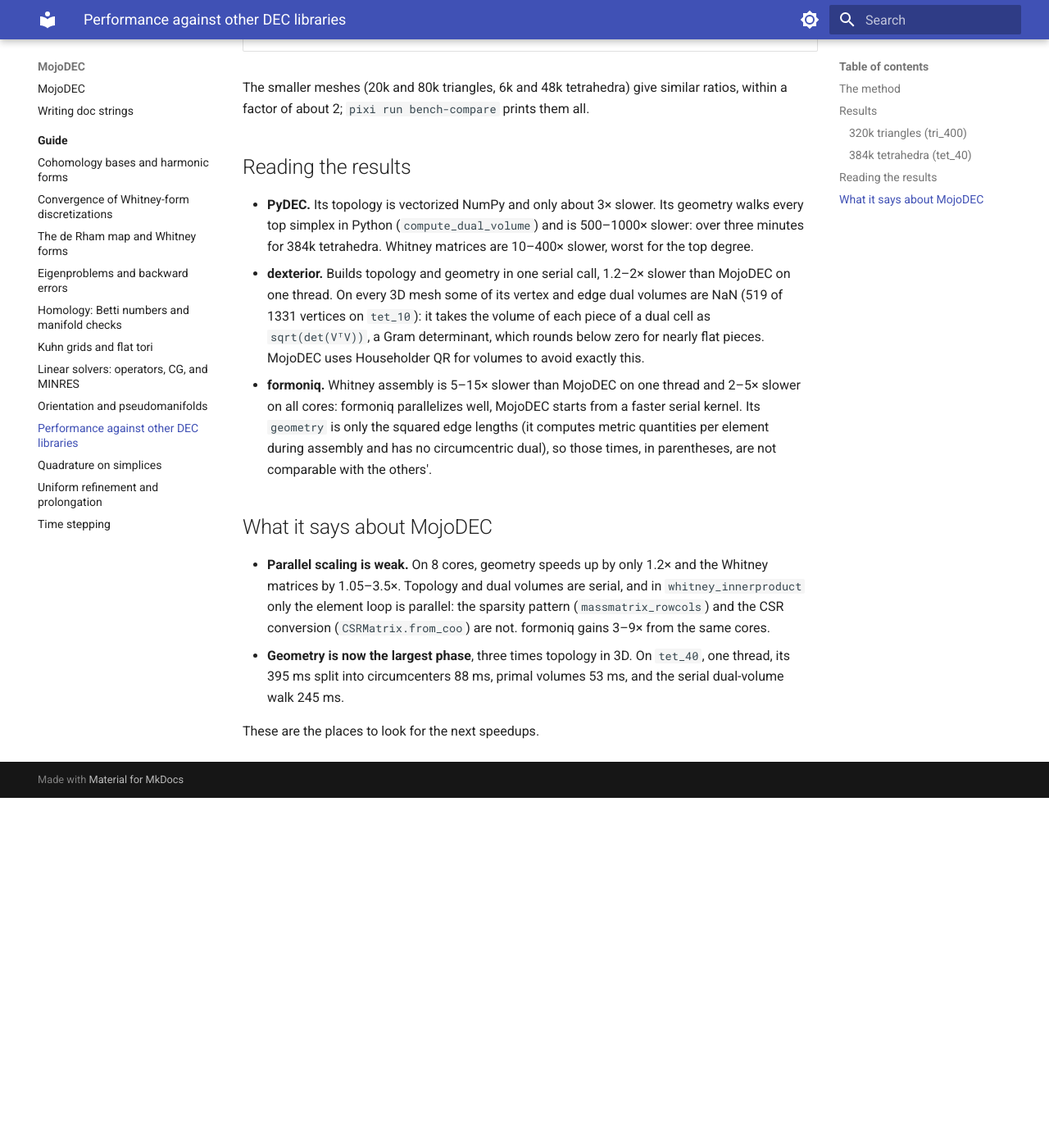
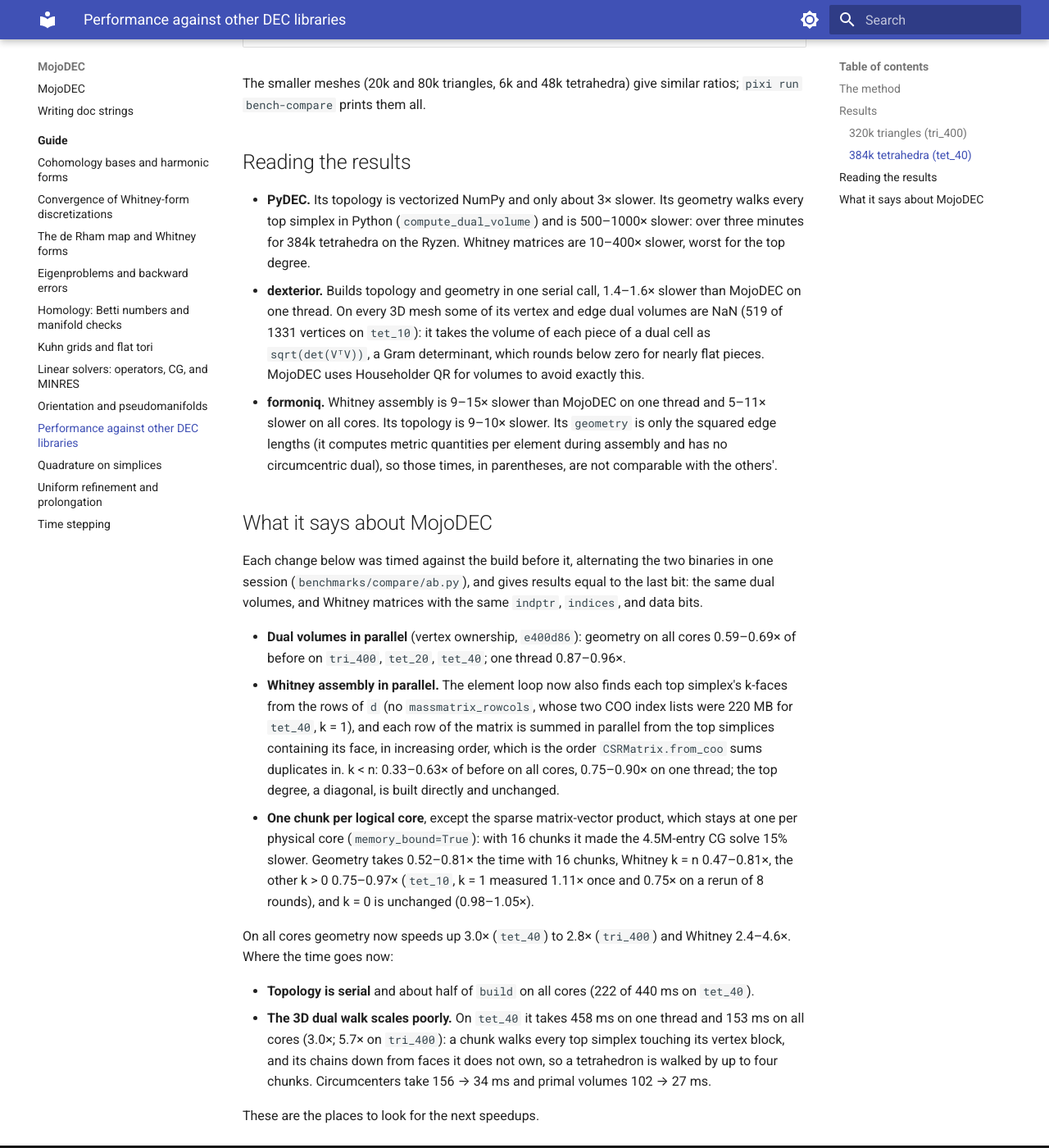
Before and after one commit to bpr/MojoDEC, an MkDocs documentation site: the page built from docs/guide/performance.md, in a window 1280 px wide and 1400 px high, scrolled down 2119 px. Shown: the whole window at 82% size. Built offline with MkDocs 1.6.1 and Material for MkDocs 9.7.7, drawn with Linux system fonts in a browser that asks for light colours; before the commit the page ends 3092 px from its top, so only the background shows below that; some of the changed text lies outside the part shown.

Commit message:
Assemble Whitney matrices in parallel, fix dual volumes with unused vertices
- core/simplicial_complex.mojo: fix the parallel dual-volume walk on
  meshes with unused vertices (a regression from e400d86, caught by
  test_curvature's test_unused_vertices_and_small_angles): vertex blocks
  now span every vertex id (rows of the vertex array, not the number of
  0-simplices, which _vertex_blocks also overran), and _DualWalk maps
  vertex ids to level-0 indices (vertex_index, built only when some
  vertex is unused) instead of using the ids as indices
- routines/innerproduct.mojo: whitney_innerproduct no longer builds the
  COO pattern (massmatrix_rowcols, kept as public API) or calls
  CSRMatrix.from_coo; the parallel element loop also finds each top
  simplex's k-faces from the rows of d (bit masks of vertex positions,
  as in the dual walk), and _assemble sums each row in parallel from
  the top simplices containing its face, in increasing order, which is
  the order from_coo sums duplicates in; the top degree is built
  directly as a diagonal; matrices equal the old ones bit for bit
  (indptr, indices, data) on every benchmark mesh and degree, serial and
  parallel; k < n 0.33-0.63x the time on all cores, 0.75-0.90x on one
  thread
- core/parallel.mojo: one chunk per logical core; loops marked
  memory_bound=True (num_chunks, max_threads, parallel_ranges) keep one
  per physical core, and CSRMatrix._matvec_parallel passes it (16 chunks
  made the 4.5M-entry CG 15% slower); geometry 0.52-0.81x, Whitney
  k = n 0.47-0.81x on all cores
- tests: test_parallel checks dual volumes and Whitney matrices behind
  unused vertices equal those without, exactly, serial and parallel
  (2D, 3D with scattered vertex numbers, and a small serial mesh), and
  the chunk counts for logical and memory-bound loops
- docs/guide/performance.md: results on an i7-10875H (MojoDEC Whitney
  5-11x faster than formoniq on all cores, 9-15x on one thread; build
  1.6x faster than dexterior), the A/B of each change, and where the
  time goes now (serial topology, the 3D dual walk's duplicated work);
  AGENTS.md: parallel loops updated (logical cores, memory_bound,
  ownership by blocks for dual volumes and Whitney rows)

```diff
--- a/docs/guide/performance.md
+++ b/docs/guide/performance.md
@@ -38,67 +38,94 @@ MojoDEC and formoniq run once on one thread and once on all cores;
 
 ## Results
 
-AMD Ryzen 7 9800X3D (8 cores, 16 threads), 2026-11-11: MojoDEC
-`c7bbcce` on Mojo 1.3.0.dev2026110305, PyDEC `c181202`, dexterior
-`9b0f379`, formoniq `710139e`, rustc 1.99.1. In brackets: the time
-relative to MojoDEC with the same number of threads.
+Intel Core i7-10875H laptop (8 cores, 16 threads, `powersave` governor),
+2026-11-11: MojoDEC `e400d86` plus the changes that come with this page
+(parallel Whitney assembly, one chunk per logical core), on Mojo
+1.3.0.dev2026110305; dexterior `9b0f379`, formoniq `710139e`, rustc
+1.98.1. In brackets: the time relative to MojoDEC with the same number of
+threads. PyDEC was not rerun on this machine; its ratios below come from
+the earlier run on an AMD Ryzen 7 9800X3D (MojoDEC `c7bbcce`), which is
+about twice as fast as this laptop throughout.
 
 ### 320k triangles (`tri_400`)
 
-| Phase | MojoDEC, 1 thread | MojoDEC, all cores | PyDEC | dexterior | formoniq, 1 thread | formoniq, all cores |
-|---|---:|---:|---:|---:|---:|---:|
-| topology | 29 ms | 31 ms | 78 ms (2.7×) | — | 233 ms (7.9×) | 215 ms (7.0×) |
-| geometry | 65 ms | 53 ms | 57.2 s (886×) | — | (54 ms) | (30 ms) |
-| build | 87 ms | 80 ms | 57.2 s (654×) | 140 ms (1.6×) | — | — |
-| Whitney, k = 0 | 20 ms | 19 ms | 579 ms (28×) | — | 309 ms (15×) | 65 ms (3.4×) |
-| Whitney, k = 1 | 43 ms | 30 ms | 5.24 s (122×) | — | 379 ms (8.8×) | 80 ms (2.6×) |
-| Whitney, k = 2 | 20 ms | 10 ms | 7.96 s (394×) | — | 231 ms (11×) | 27 ms (2.7×) |
+| Phase | MojoDEC, 1 thread | MojoDEC, all cores | dexterior | formoniq, 1 thread | formoniq, all cores |
+|---|---:|---:|---:|---:|---:|
+| topology | 76 ms | 78 ms | — | 705 ms (9.2×) | 711 ms (9.2×) |
+| geometry | 145 ms | 51 ms | — | (68 ms) | (68 ms) |
+| build | 210 ms | 116 ms | 330 ms (1.6×) | — | — |
+| Whitney, k = 0 | 44 ms | 18 ms | — | 649 ms (15×) | 144 ms (7.9×) |
+| Whitney, k = 1 | 92 ms | 33 ms | — | 888 ms (9.7×) | 208 ms (6.4×) |
+| Whitney, k = 2 | 44 ms | 13 ms | — | 566 ms (13×) | 66 ms (5.1×) |
 
 ### 384k tetrahedra (`tet_40`)
 
-| Phase | MojoDEC, 1 thread | MojoDEC, all cores | PyDEC | dexterior | formoniq, 1 thread | formoniq, all cores |
-|---|---:|---:|---:|---:|---:|---:|
-| topology | 125 ms | 125 ms | 376 ms (3.0×) | — | 941 ms (7.5×) | 941 ms (7.5×) |
-| geometry | 390 ms | 337 ms | 200 s (512×) | — | (37 ms) | (45 ms) |
-| build | 539 ms | 410 ms | 200 s (372×) | 666 ms (1.2×), NaN | — | — |
-| Whitney, k = 0 | 96 ms | 60 ms | 782 ms (8.1×) | — | 553 ms (5.7×) | 161 ms (2.7×) |
-| Whitney, k = 1 | 269 ms | 197 ms | 8.09 s (30×) | — | 1.22 s (4.5×) | 369 ms (1.9×) |
-| Whitney, k = 2 | 195 ms | 115 ms | 23.2 s (119×) | — | 1.29 s (6.6×) | 245 ms (2.1×) |
-| Whitney, k = 3 | 83 ms | 24 ms | 13.4 s (161×) | — | 452 ms (5.4×) | 52 ms (2.2×) |
+| Phase | MojoDEC, 1 thread | MojoDEC, all cores | dexterior | formoniq, 1 thread | formoniq, all cores |
+|---|---:|---:|---:|---:|---:|
+| topology | 225 ms | 222 ms | — | 2.27 s (10×) | 2.29 s (10×) |
+| geometry | 742 ms | 248 ms | — | (79 ms) | (79 ms) |
+| build | 935 ms | 440 ms | 1.45 s (1.6×), NaN | — | — |
+| Whitney, k = 0 | 105 ms | 32 ms | — | 1.17 s (11×) | 365 ms (11×) |
+| Whitney, k = 1 | 302 ms | 95 ms | — | 2.83 s (9.4×) | 824 ms (8.7×) |
+| Whitney, k = 2 | 234 ms | 69 ms | — | 3.07 s (13×) | 584 ms (8.5×) |
+| Whitney, k = 3 | 115 ms | 25 ms | — | 1.00 s (8.7×) | 118 ms (4.8×) |
 
 The smaller meshes (20k and 80k triangles, 6k and 48k tetrahedra) give
-similar ratios, within a factor of about 2; `pixi run bench-compare`
-prints them all.
+similar ratios; `pixi run bench-compare` prints them all.
 
 ## Reading the results
 
 - **PyDEC.** Its topology is vectorized NumPy and only about 3× slower.
   Its geometry walks every top simplex in Python (`compute_dual_volume`)
-  and is 500–1000× slower: over three minutes for 384k tetrahedra.
-  Whitney matrices are 10–400× slower, worst for the top degree.
-- **dexterior.** Builds topology and geometry in one serial call, 1.2–2×
-  slower than MojoDEC on one thread. On every 3D mesh some of its vertex
-  and edge dual volumes are NaN (519 of 1331 vertices on `tet_10`): it
-  takes the volume of each piece of a dual cell as `sqrt(det(VᵀV))`, a
-  Gram determinant, which rounds below zero for nearly flat pieces.
-  MojoDEC uses Householder QR for volumes to avoid exactly this.
-- **formoniq.** Whitney assembly is 5–15× slower than MojoDEC on one
-  thread and 2–5× slower on all cores: formoniq parallelizes well,
-  MojoDEC starts from a faster serial kernel. Its `geometry` is only the
-  squared edge lengths (it computes metric quantities per element during
-  assembly and has no circumcentric dual), so those times, in
-  parentheses, are not comparable with the others'.
+  and is 500–1000× slower: over three minutes for 384k tetrahedra on the
+  Ryzen. Whitney matrices are 10–400× slower, worst for the top degree.
+- **dexterior.** Builds topology and geometry in one serial call,
+  1.4–1.6× slower than MojoDEC on one thread. On every 3D mesh some of its
+  vertex and edge dual volumes are NaN (519 of 1331 vertices on
+  `tet_10`): it takes the volume of each piece of a dual cell as
+  `sqrt(det(VᵀV))`, a Gram determinant, which rounds below zero for
+  nearly flat pieces. MojoDEC uses Householder QR for volumes to avoid
+  exactly this.
+- **formoniq.** Whitney assembly is 9–15× slower than MojoDEC on one
+  thread and 5–11× slower on all cores. Its topology is 9–10× slower.
+  Its `geometry` is only the squared edge lengths (it computes metric
+  quantities per element during assembly and has no circumcentric dual),
+  so those times, in parentheses, are not comparable with the others'.
 
 ## What it says about MojoDEC
 
-- **Parallel scaling is weak.** On 8 cores, geometry speeds up by only
-  1.2× and the Whitney matrices by 1.05–3.5×. Topology and dual volumes
-  are serial, and in `whitney_innerproduct` only the element loop is
-  parallel: the sparsity pattern (`massmatrix_rowcols`) and the CSR
-  conversion (`CSRMatrix.from_coo`) are not. formoniq gains 3–9× from
-  the same cores.
-- **Geometry is now the largest phase**, three times topology in 3D. On
-  `tet_40`, one thread, its 395 ms split into circumcenters 88 ms, primal
-  volumes 53 ms, and the serial dual-volume walk 245 ms.
+Each change below was timed against the build before it, alternating
+the two binaries in one session (`benchmarks/compare/ab.py`), and gives
+results equal to the last bit: the same dual volumes, and Whitney
+matrices with the same `indptr`, `indices`, and data bits.
+
+- **Dual volumes in parallel** (vertex ownership, `e400d86`): geometry on
+  all cores 0.59–0.69× of before on `tri_400`, `tet_20`, `tet_40`; one
+  thread 0.87–0.96×.
+- **Whitney assembly in parallel.** The element loop now also finds each
+  top simplex's k-faces from the rows of `d` (no `massmatrix_rowcols`,
+  whose two COO index lists were 220 MB for `tet_40`, k = 1), and each
+  row of the matrix is summed in parallel from the top simplices
+  containing its face, in increasing order, which is the order
+  `CSRMatrix.from_coo` sums duplicates in. k < n: 0.33–0.63× of before on
+  all cores, 0.75–0.90× on one thread; the top degree, a diagonal, is
+  built directly and unchanged.
+- **One chunk per logical core**, except the sparse matrix-vector
+  product, which stays at one per physical core (`memory_bound=True`):
+  with 16 chunks it made the 4.5M-entry CG solve 15% slower. Geometry
+  takes 0.52–0.81× the time with 16 chunks, Whitney k = n 0.47–0.81×,
+  the other k > 0 0.75–0.97× (`tet_10`, k = 1 measured 1.11× once and
+  0.75× on a rerun of 8 rounds), and k = 0 is unchanged (0.98–1.05×).
+
+On all cores geometry now speeds up 3.0× (`tet_40`) to 2.8× (`tri_400`)
+and Whitney 2.4–4.6×. Where the time goes now:
+
+- **Topology is serial** and about half of `build` on all cores (222 of
+  440 ms on `tet_40`).
+- **The 3D dual walk scales poorly.** On `tet_40` it takes 458 ms on one
+  thread and 153 ms on all cores (3.0×; 5.7× on `tri_400`): a chunk walks
+  every top simplex touching its vertex block, and its chains down from
+  faces it does not own, so a tetrahedron is walked by up to four
+  chunks. Circumcenters take 156 → 34 ms and primal volumes 102 → 27 ms.
 
 These are the places to look for the next speedups.
```
Also changed, not shown: AGENTS.md (+12 -4 lines), 5 other files.
